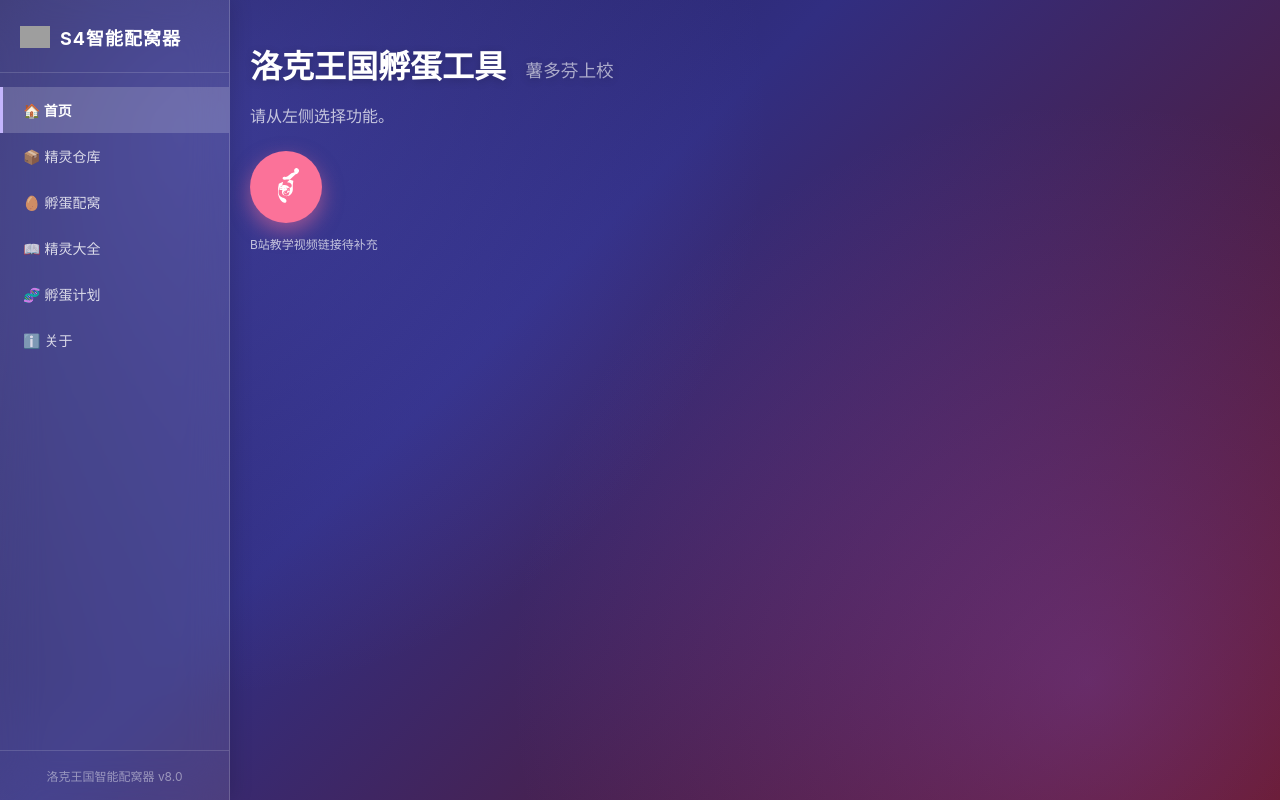
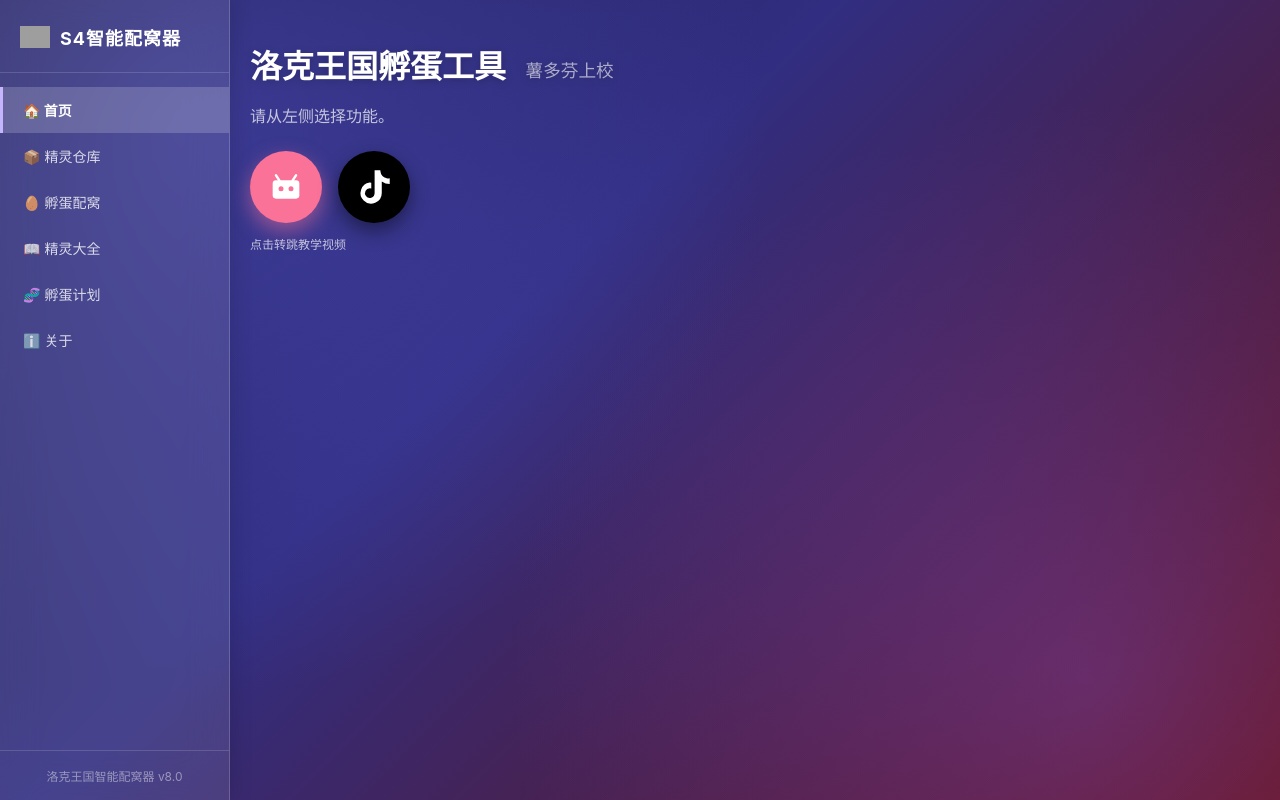
Before and after one commit to Emberthrob/roco-egg-tool, a Vue app: page /storage in a window 1280 px wide. Built offline with nearby package versions, Linux system fonts and the light colour scheme; grey boxes are pictures that could not be loaded.

Commit message:
更新首页

```diff
--- a/src/views/HomeView.vue
+++ b/src/views/HomeView.vue
@@ -2,12 +2,39 @@
   <div class="home">
     <h1>洛克王国孵蛋工具 <span class="author">薯多芬上校</span></h1>
     <p>请从左侧选择功能。</p>
-    <a class="bili-btn" href="#" target="_blank" title="B站教学视频（链接待定）">
-      <svg viewBox="0 0 24 24" class="bili-logo" aria-hidden="true">
-        <path fill="#fff" d="M17.8 4.4c1-.3 1.7-1 2-1.9.2-.8-.3-1.6-1.1-1.8-.8-.2-1.6.3-1.8 1.1-.1.5 0 1 .3 1.4-.7.2-1.4.4-2 .6L13 5.6c-.6.3-1.2.4-1.8.3-.4-.1-.8 0-1 .3l-.1.1c-.2.3-.2.6 0 .9.3.3.7.5 1.2.4.9-.1 1.7-.2 2.6-.1l2.5.7c-.3 1.6-.4 3.1-.3 4.7.1 1.1-.2 2.2-.9 3.1-.5.7-1.3 1.2-2.2 1.4-.8.2-1.6 0-2.3-.4-.8-.5-1.2-1.3-1.1-2.2 0-.7.3-1.3.8-1.8.6-.5 1.4-.7 2.1-.4.4.2.8.5 1 .9.1.2.2.4.1.6-.1.2-.4.3-.6.2-.1-.1-.2-.1-.3-.2-.1-.1-.2-.1-.4-.1-.3 0-.6.1-.8.3-.2.2-.3.5-.3.7 0 .5.4.8.9.8.6 0 1.1-.3 1.5-.7.4-.4.7-1 .7-1.6 0-1-.5-1.8-1.4-2.3-.7-.4-1.5-.5-2.3-.4-1 .2-1.9.8-2.4 1.7-.6 1-.8 2.2-.6 3.3.1.7.4 1.3.9 1.8.4.4 1 .7 1.6.8l.3.1c.4.1.8.3 1.1.6.3.2.5.5.7.8.1.3.1.6 0 .9-.1.3-.4.5-.7.6-.3.1-.6 0-.9-.1-.3-.1-.6-.3-.9-.5-.4-.4-.8-.8-1.1-1.2-.4-.6-.8-1.3-1-2-.3-.8-.4-1.6-.4-2.5-.1-1.7.1-3.3.5-5l2.6-1.3c-.3.9-.5 1.9-.6 2.8l-.9.3c-.3.1-.5.4-.4.7.1.3.4.5.7.4.6-.1 1.3-.2 1.9-.2.5 0 1 .1 1.5.2.2 0 .3.2.3.4 0 .2-.2.3-.4.3-.4 0-.8 0-1.2.1h-2.7c-.3 0-.5-.2-.5-.5s.2-.5.5-.5h2.9c.3-.2.5-.4.8-.6.1.4.3.9.4 1.3.1.4.2.8.2 1.2 0 .4-.1.7-.3 1-.2.2-.5.3-.8.3-.4 0-.7-.3-.7-.6 0-.3.2-.5.5-.7l.1-.1c.1-.1.1-.2 0-.3-.1-.1-.3-.1-.4 0-.5.3-.8.8-.8 1.3 0 .9.8 1.6 1.7 1.6.7 0 1.3-.3 1.6-.9.3-.5.4-1 .3-1.5-.1-.6-.4-1.1-.8-1.5-.2-.2-.3-.4-.3-.6 0-.2.1-.3.3-.3.4.1.8.2 1.2.1.4-.1.7-.3.9-.7.2-.4.2-.9 0-1.3-.2-.5-.6-.8-1.1-1-.5-.2-1-.3-1.6-.3z"/>
-      </svg>
-    </a>
-    <p class="home-note">B站教学视频链接待补充</p>
+
+    <div class="social-links">
+      <!-- B站 -->
+      <a
+        class="social-btn bili-btn"
+        href="https://www.bilibili.com/video/BV1mBJd6pEmt/?spm_id_from=333.1387.homepage.video_card.click"
+        target="_blank"
+        rel="noopener noreferrer"
+        title="哔哩哔哩"
+      >
+        <svg viewBox="0 0 48 48" class="social-logo" aria-hidden="true">
+          <path fill="#fff" d="M12 16h24a4 4 0 0 1 4 4v14a4 4 0 0 1-4 4H12a4 4 0 0 1-4-4V20a4 4 0 0 1 4-4z"/>
+          <path fill="none" stroke="#fff" stroke-width="3" stroke-linecap="round" d="M16 16 12 10M32 16l4-6"/>
+          <circle cx="18" cy="26" r="3" fill="#fb7299"/>
+          <circle cx="30" cy="26" r="3" fill="#fb7299"/>
+        </svg>
+      </a>
+
+      <!-- 抖音 -->
+      <a
+        class="social-btn douyin-btn"
+        href="https://www.douyin.com/user/self?from_tab_name=main&modal_id=7698475945455291675"
+        target="_blank"
+        rel="noopener noreferrer"
+        title="抖音"
+      >
+        <svg viewBox="0 0 24 24" class="social-logo" aria-hidden="true">
+          <path fill="#fff" d="M19.59 6.69a4.83 4.83 0 0 1-3.77-4.25V2h-3.45v13.67a2.89 2.89 0 0 1-5.2 1.74 2.89 2.89 0 0 1 2.31-4.64 2.93 2.93 0 0 1 .88.13V9.4a6.84 6.84 0 0 0-1-.05A6.33 6.33 0 0 0 5.8 20.1a6.34 6.34 0 0 0 10.86-4.43v-7a8.16 8.16 0 0 0 4.77 1.52v-3.4a4.85 4.85 0 0 1-1.84-.1z"/>
+        </svg>
+      </a>
+    </div>
+
+    <p class="home-note">点击转跳教学视频</p>
   </div>
 </template>
 
@@ -19,19 +46,42 @@
 h1 { margin-bottom: 12px; text-shadow: 0 2px 8px rgba(0,0,0,.2); }
 h1 .author { font-size: .55em; font-weight: 400; color: rgba(255,255,255,.6); margin-left: 12px; vertical-align: middle; }
 .home p { color: rgba(255,255,255,.7); }
-.bili-btn {
+
+/* 图标按钮容器 */
+.social-links {
+  display: flex;
+  gap: 16px;
+  margin-top: 24px;
+}
+
+.social-btn {
   display: flex;
   align-items: center;
   justify-content: center;
   width: 72px;
   height: 72px;
-  margin-top: 24px;
   border-radius: 50%;
+  transition: transform .2s;
+}
+.social-btn:hover { transform: scale(1.08); }
+
+.social-logo { width: 40px; height: 40px; }
+
+/* B站 */
+.bili-btn {
   background: #fb7299;
   box-shadow: 0 8px 20px rgba(251,114,153,.5);
-  transition: transform .2s;
 }
-.bili-btn:hover { transform: scale(1.08); }
-.bili-logo { width: 40px; height: 40px; }
+
+/* 抖音 */
+.douyin-btn {
+  background: #000;
+  box-shadow: 0 8px 20px rgba(0,0,0,.45);
+}
+.douyin-btn:hover {
+  /* 抖音标志性的青色/红色微光 */
+  box-shadow: 0 8px 20px rgba(0,0,0,.45), -3px 0 12px rgba(37,244,238,.35), 3px 0 12px rgba(254,44,85,.35);
+}
+
 .home-note { margin-top: 12px; font-size: 12px; color: rgba(255,255,255,.5); }
 </style>
```
